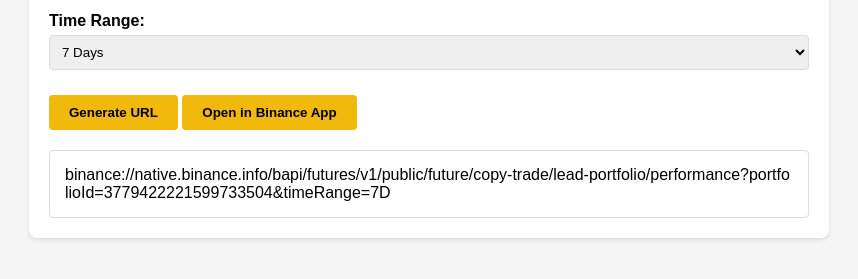
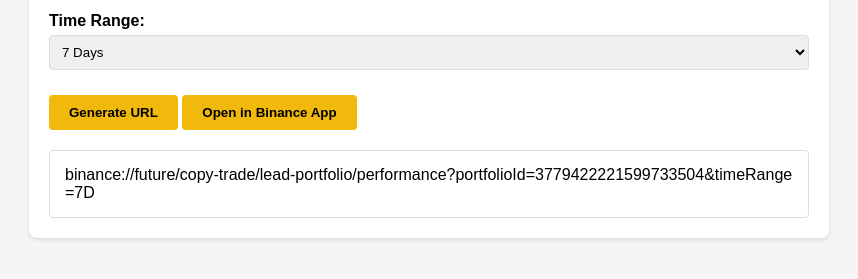
Before and after one commit to TuanCho670/NewJS, a plain HTML site: page index.html in a window 1280 px wide. Both pictures are taken after a click on the button "Generate URL". Shown: the part 189-468 px from the top of the page, without its empty margins (211-1069 px from the left). Drawn offline with Linux system fonts and the light colour scheme.

Commit message:
Update index.html

```diff
--- a/index.html
+++ b/index.html
@@ -86,7 +86,7 @@
         function generateURL() {
             const portfolioId = document.getElementById('portfolioId').value;
             const timeRange = document.getElementById('timeRange').value;
-            const baseUrl = 'binance://native.binance.info/bapi/futures/v1/public/future/copy-trade/lead-portfolio/performance';
+            const baseUrl = 'binance://future/copy-trade/lead-portfolio/performance';
             const url = `${baseUrl}?portfolioId=${portfolioId}&timeRange=${timeRange}`;
             document.getElementById('result').innerText = url;
         }
```
